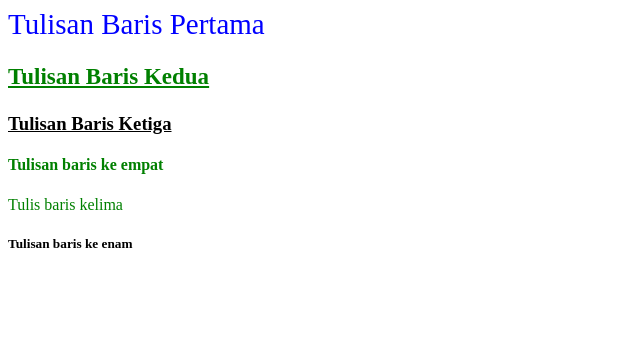
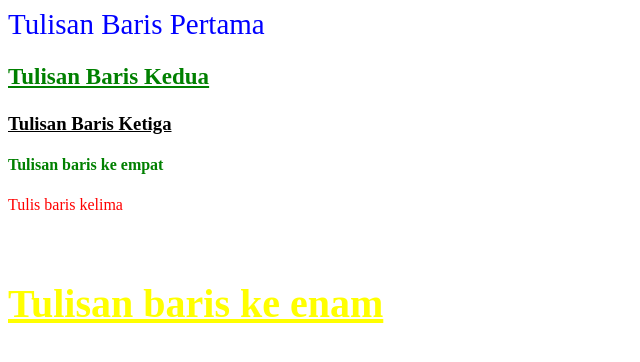
Before and after one commit to firmansyas/training, a plain HTML site: page css/04_latihan.html in a window 1280 px wide. Shown: the whole page, without its empty margins (0-640 px from the left). Drawn offline with Linux system fonts and the light colour scheme.

Commit message:
css eksternal

```diff
--- a/css/04_latihan.html
+++ b/css/04_latihan.html
@@ -11,7 +11,8 @@
   <h3>Tulisan Baris Ketiga</h3>
   <h4 class="warna2">Tulisan baris ke empat</h4>
 
-  <span>Tulis baris kelima</span>
-  <h5>Tulisan baris ke enam</h5>
+  <span id="wrn">Tulis baris kelima</span>
+  <h5 id="wrn2">Tulisan baris ke enam</h5>
+
 </body>
 </html>
```
